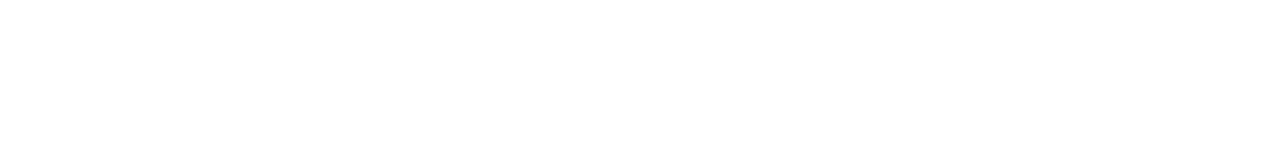
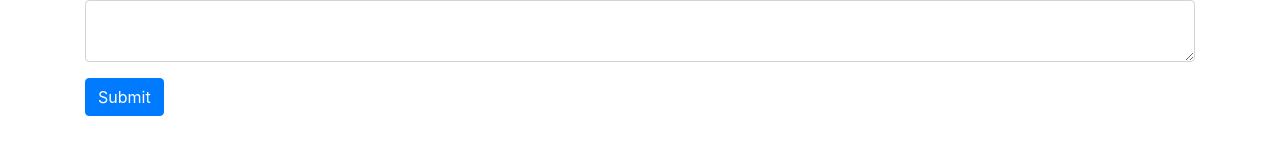
Before and after one commit to aracelivaldovinos/WK3-Independent-Project, a plain HTML site: page index.html in a window 1280 px wide. Drawn offline with nearby package versions, Linux system fonts and the light colour scheme.

Commit message:
add a form and submit button

```diff
--- a/index.html
+++ b/index.html
@@ -5,9 +5,17 @@
   <link href="css/styles.css" rel="stylesheet" type="text/css">
   <script src="js/jquery-3.6.0.js"></script>
   <script src="js/scripts.js"></script>
-  <title>Document</title>
+  <title>Mr. Roboger's Neighborhood</title>
 </head>
 <body>
+  <div class=container>
+    <form id="formOne">
+      <div class="form-group">
+        <textarea class="form-control" id="text"></textarea>
+      </div>
+      <button type="button" class="btn btn-primary">Submit</button>
+    </form>
+  </div>
 
 </body>
 </html>
```
Also changed, not shown: 1 other file.
